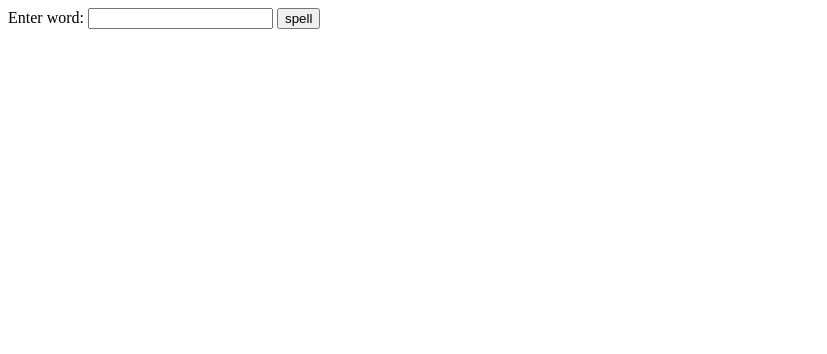
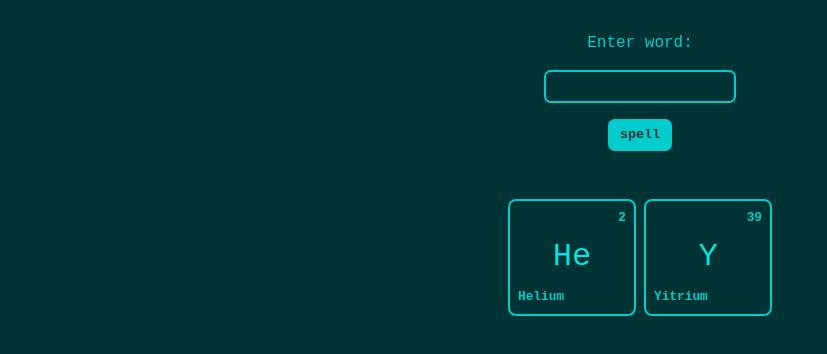
Before and after one commit to programmingenjoyer219/user-input-periodic-table, a plain HTML site: page index.html in a window 1280 px wide. Shown: the whole page, without its empty margins (0-827 px from the left). Drawn offline with Linux system fonts and the light colour scheme.

Commit message:
Setup styles. - Application styles setup complete

```diff
--- a/index.html
+++ b/index.html
@@ -6,11 +6,14 @@
       name="viewport"
       content="width=device-width, initial-scale=1.0" />
     <title>Periodic Table Speller</title>
+    <link
+      rel="stylesheet"
+      href="./main.css" />
   </head>
   <body>
-    <main>
-      <section>
-        <form>
+    <main class="inline-wrapper flow">
+      <section class="section">
+        <form class="word-input">
           <label for="word">Enter word:</label>
           <input
             type="text"
@@ -20,7 +23,21 @@
         </form>
       </section>
 
-      <section></section>
+      <section class="section">
+        <div class="display-word">
+          <div class="element">
+            <span class="atomic-number">2</span>
+            <span class="element-symbol">He</span>
+            <span class="element-name">Helium</span>
+          </div>
+
+          <div class="element">
+            <span class="atomic-number">39</span>
+            <span class="element-symbol">Y</span>
+            <span class="element-name">Yitrium</span>
+          </div>
+        </div>
+      </section>
     </main>
   </body>
 </html>
--- a/main.css
+++ b/main.css
@@ -0,0 +1,138 @@
+@layer reset {
+  *,
+  *::before,
+  *::after {
+    padding: 0;
+    margin: 0;
+    box-sizing: border-box;
+  }
+
+  button,
+  input {
+    font-family: inherit;
+  }
+}
+
+@layer variables {
+  :root {
+    --hue: 180;
+    --saturation: 100%;
+    --font-family: 'Cascadia Code', monospace;
+    --line-height: 1.4;
+  }
+}
+
+@layer base {
+  body {
+    font-family: var(--font-family);
+    line-height: var(--line-height);
+    background-color: hsl(var(--hue), var(--saturation), 10%);
+    color: hsl(var(--hue), var(--saturation), 40%);
+  }
+
+  :is(
+      a[href],
+      area[href],
+      input:not([disabled]),
+      select:not([disabled]),
+      textarea:not([disabled]),
+      button:not([disabled]),
+      iframe,
+      object,
+      embed,
+      [tabindex]:not([tabindex='-1']),
+      [contenteditable]:not([contenteditable='false'])
+    ):focus {
+    outline: 2px solid hsl(var(--hue), var(--saturation), 30%);
+    outline-offset: 2px;
+  }
+
+  button {
+    cursor: pointer;
+  }
+}
+
+@layer component {
+  form.word-input {
+    display: grid;
+    gap: 1rem;
+    justify-items: center;
+
+    button,
+    input {
+      border: 2px solid hsl(var(--hue), var(--saturation), 40%);
+      border-radius: 0.5em;
+      padding: 0.5em 0.75em;
+    }
+
+    button {
+      background-color: hsl(var(--hue), var(--saturation), 40%);
+      font-weight: 600;
+      color: hsl(180, 100%, 10%);
+
+      &:hover {
+        background-color: hsl(var(--hue), var(--saturation), 45%);
+      }
+    }
+
+    input {
+      background-color: transparent;
+      color: hsl(var(--hue), var(--saturation), 45%);
+    }
+  }
+
+  .display-word {
+    display: flex;
+    flex-wrap: wrap;
+    justify-content: center;
+    align-items: center;
+    gap: 0.5rem;
+
+    .element {
+      width: 8rem;
+      display: grid;
+      gap: 0.5rem;
+      padding: 0.5rem;
+      border: 2px solid hsl(var(--hue), var(--saturation), 40%);
+      border-radius: 0.5em;
+      color: hsl(180, 100%, 40%);
+
+      .atomic-number {
+        text-align: right;
+        font-size: 0.8rem;
+        font-weight: bold;
+      }
+
+      .element-symbol {
+        text-align: center;
+        font-size: 2rem;
+        color: hsl(var(--hue), var(--saturation), 45%);
+      }
+
+      .element-name {
+        font-size: 0.8rem;
+        font-weight: bold;
+      }
+    }
+  }
+}
+
+@layer utility {
+  [data-debug] {
+    outline: 2px dotted tomato;
+  }
+
+  .inline-wrapper {
+    margin-inline: auto;
+    max-width: 768px;
+    padding: 1rem;
+  }
+
+  .section {
+    padding: 1rem;
+  }
+
+  .flow > * + * {
+    margin-block-start: 1em;
+  }
+}
```
